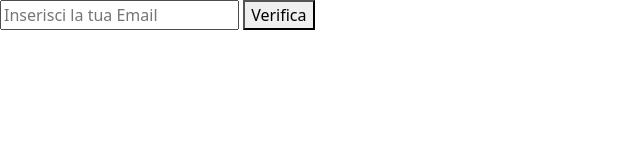
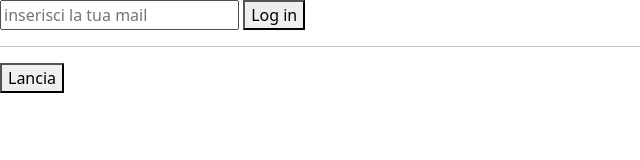
Before and after one commit to Andrea-Pomati/js-mail-dadi, a plain HTML site: page index.html in a window 1280 px wide. Shown: the whole page, without its empty margins (0-640 px from the left). Drawn offline with nearby package versions, Linux system fonts and the light colour scheme.

Commit message:
fix: mail e dadi

```diff
--- a/index.html
+++ b/index.html
@@ -13,14 +13,39 @@
 
     <!--parte mail  -->
 
-    <input type="email" placeholder="Inserisci la tua Email" id="_input-email">
-    <button onclick="">Verifica</button>
+    <form onsubmit="return false">
+        <input type="text" id="userEmail" placeholder="inserisci la tua mail">
+        <button id="userEmailButton">Log in</button>
+      </form>
 
+      <div id="loginOutput">
+
+      </div>
 
     <!--/parte mail  -->
 
 
 
+    <!-- parte dadi -->
+
+    <hr>
+
+    <div >
+      <button id="throwDice">Lancia</button>
+      <div id="diceOutput">
+
+      </div>
+
+      <div id="diceContainer" style="display: none">
+        <img src="" alt="dice 1" id="diceImg1">
+        <img src="" alt="dice 2" id="diceImg2">
+      </div>
+    </div>
+
+
+
+    <!-- /parte dadi -->
+
 <script src="https://cdn.jsdelivr.net/npm/bootstrap@5.3.0-alpha1/dist/js/bootstrap.bundle.min.js"></script>
 <script type="text/javascript" src="JS/script.js"></script>
 </body>
```
